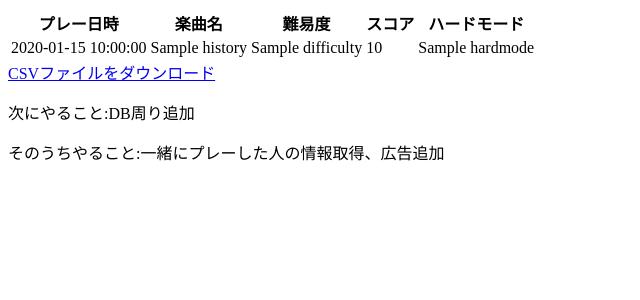
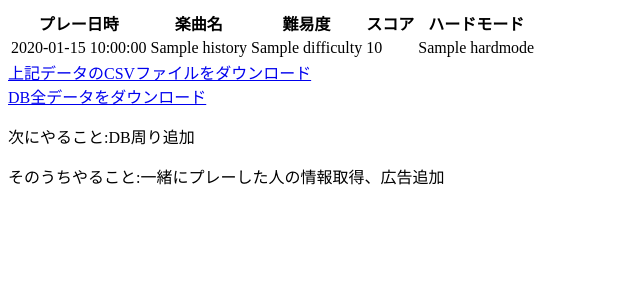
Before and after one commit to 33KOU-jubeat/jubeat_play_history_getter, a Flask app: template app/templates/index.html in a window 1280 px wide. Shown: the top 300 px of the page, without its empty margins (0-640 px from the left). Run offline with Flask 3, Linux system fonts and the light colour scheme; the template is opened without the code that fills it: most values are stand-ins (such as "Sample title", 1, 10 or a date in 2020).

Commit message:
add download database button

```diff
--- a/app/index.py
+++ b/app/index.py
@@ -237,3 +237,39 @@ def download():
     as_attachment=True,
     download_name='jubeat_history.csv'
   )
+
+# データベース内の全データをCSV形式でダウンロードするルート
+@app.route('/download_all')
+def download_all():
+    # 1. データベースからすべてのレコードを取得する
+    all_records = JubeatHistory.query.all()
+
+    if not all_records:
+        return "データベースにデータが1件も登録されていません。", 400
+
+    # 2. PandasのDataFrameに変換するために、全データを辞書型リストに整形
+    # ※全件データであることが分かるよう、識別用の「ユーザーID(IP)」も列に含めています
+    all_data = []
+    for r in all_records:
+        all_data.append({
+            "ユーザーID": r.user_id,
+            "プレー日時": r.date,
+            "曲名": r.music_name,
+            "難易度": r.difficulty,
+            "スコア": r.score,
+            "ハードモード": r.is_hardmode
+        })
+
+    # 3. DataFrameに変換し、メモリ上でCSVを作成（Excel文字化け対策のBOM付きUTF-8）
+    df = pd.DataFrame(all_data)
+    csv_buffer = io.BytesIO()
+    df.to_csv(csv_buffer, index=False, encoding='utf-8-sig')
+    csv_buffer.seek(0)
+
+    # 4. ファイル名を分けてブラウザに送信
+    return send_file(
+        csv_buffer,
+        mimetype='text/csv',
+        as_attachment=True,
+        download_name='jubeat_all_history_database.csv'
+    )
--- a/app/templates/index.html
+++ b/app/templates/index.html
@@ -35,7 +35,8 @@
       <p style="color: #666;">※まだデータが送信されていません。上記のステップを行ってください。</p>
     {% endif %}
     <!-- CSVダウンロードボタン -->
-    <a href="/download" class="btn btn-download">CSVファイルをダウンロード</a>
+    <a href="/download" class="btn btn-download">上記データのCSVファイルをダウンロード</a></br>
+    <a href="/download_all" class="btn btn-download">DB全データをダウンロード</a>
     <p>次にやること:DB周り追加</p>
     <p>そのうちやること:一緒にプレーした人の情報取得、広告追加</p>
   </body>
```
